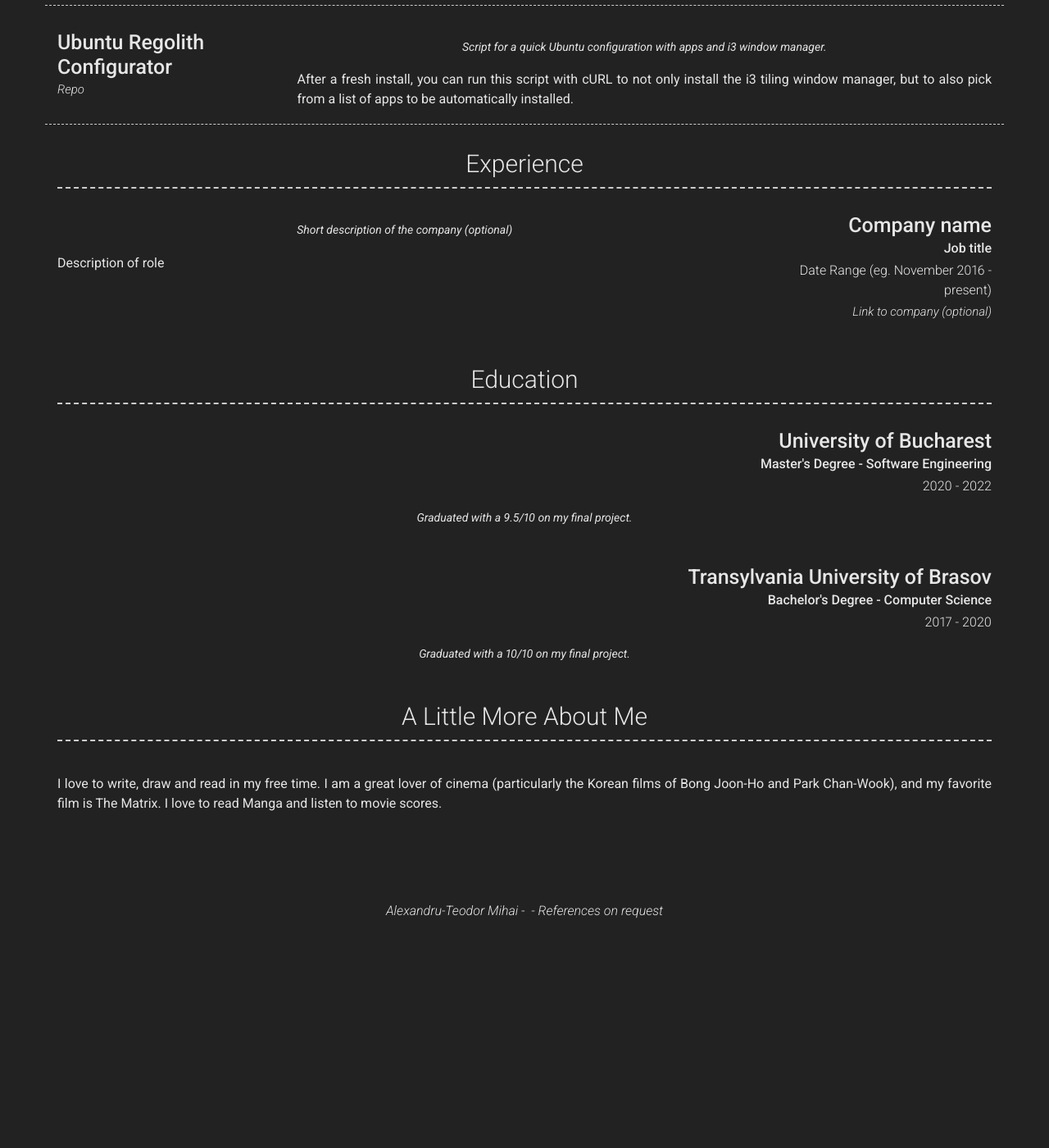
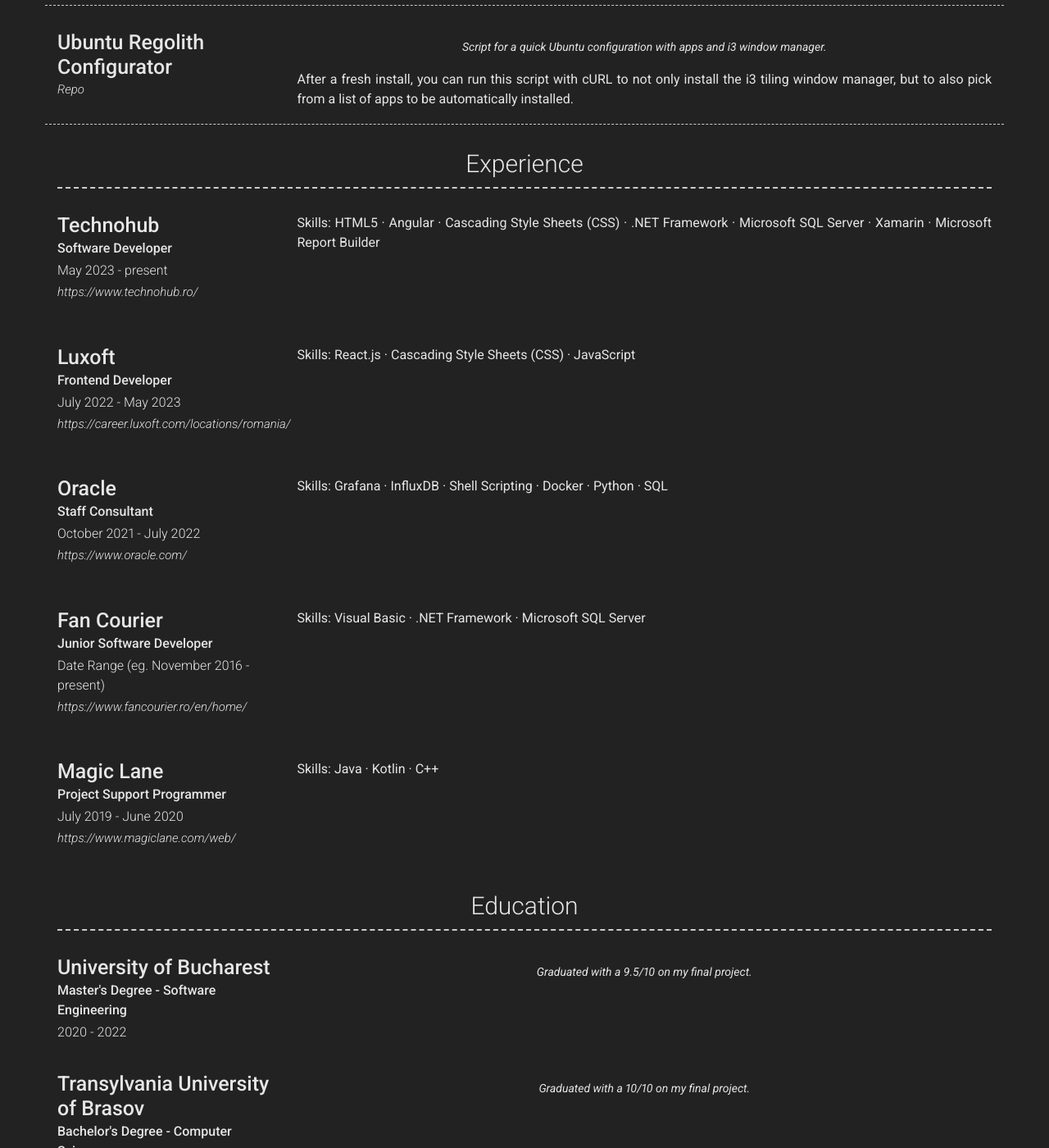
Before and after one commit to mihaialexandruteodor/teo_mihai_portfolio, a Jekyll site: the page built from index.md, in a window 1280 px wide and 1400 px high, scrolled down 1047 px. Shown: the whole window at 82% size. Built offline with Jekyll 4.4.1, drawn with Linux system fonts in a browser that asks for light colours; nearby versions of some CDN libraries; before the commit the page ends 2178 px from its top, so only the background shows below that.

Commit message:
finished barebones description

```diff
--- a/_config.yml
+++ b/_config.yml
@@ -99,19 +99,55 @@ content:
   - title: Experience
     layout: list
     content:
-      - layout: right
-        title: Company name
-        sub_title: Job title
+      - layout: left
+        title: Technohub
+        sub_title: Software Developer
+        caption: May 2023 - present
+        link: https://www.technohub.ro/
+        #quote: >
+        #  Short description of the company (optional)
+        description: | # this will include new lines to allow paragraphs
+          Skills: HTML5 · Angular · Cascading Style Sheets (CSS) · .NET Framework · Microsoft SQL Server · Xamarin · Microsoft Report Builder
+      - layout: left
+        title: Luxoft
+        sub_title: Frontend Developer
+        caption: July 2022 - May 2023
+        link: https://career.luxoft.com/locations/romania/
+        #quote: >
+        #  Short description of the company (optional)
+        description: | # this will include new lines to allow paragraphs
+          Skills: React.js · Cascading Style Sheets (CSS) · JavaScript
+      - layout: left
+        title: Oracle
+        sub_title: Staff Consultant
+        caption: October 2021 - July 2022
+        link: https://www.oracle.com/
+        #quote: >
+        #  Short description of the company (optional)
+        description: | # this will include new lines to allow paragraphs
+          Skills: Grafana · InfluxDB · Shell Scripting · Docker · Python · SQL
+      - layout: left
+        title: Fan Courier
+        sub_title: Junior Software Developer
         caption: Date Range (eg. November 2016 - present)
-        link: Link to company (optional)
-        quote: >
-          Short description of the company (optional)
+        link: https://www.fancourier.ro/en/home/
+        #quote: >
+        #  Short description of the company (optional)
         description: | # this will include new lines to allow paragraphs
-          Description of role
+          Skills: Visual Basic · .NET Framework · Microsoft SQL Server
+      - layout: left
+        title: Magic Lane
+        sub_title: Project Support Programmer
+        caption: July 2019 - June 2020
+        link: https://www.magiclane.com/web/
+        #quote: >
+        #  Short description of the company (optional)
+        description: | # this will include new lines to allow paragraphs
+          Skills: Java · Kotlin · C++
   - title: Education
     layout: list
     content:
-      - layout: top-right
+      - layout: top-left
         title: University of Bucharest
         sub_title: Master's Degree - Software Engineering
         caption: 2020 - 2022
@@ -119,7 +155,7 @@ content:
           Graduated with a 9.5/10 on my final project.
         #description: | # this will include new lines to allow paragraphs
         #  Description of qualification
-      - layout: top-right
+      - layout: top-left
         title: Transylvania University of Brasov
         sub_title: Bachelor's Degree - Computer Science
         caption: 2017 - 2020
```
